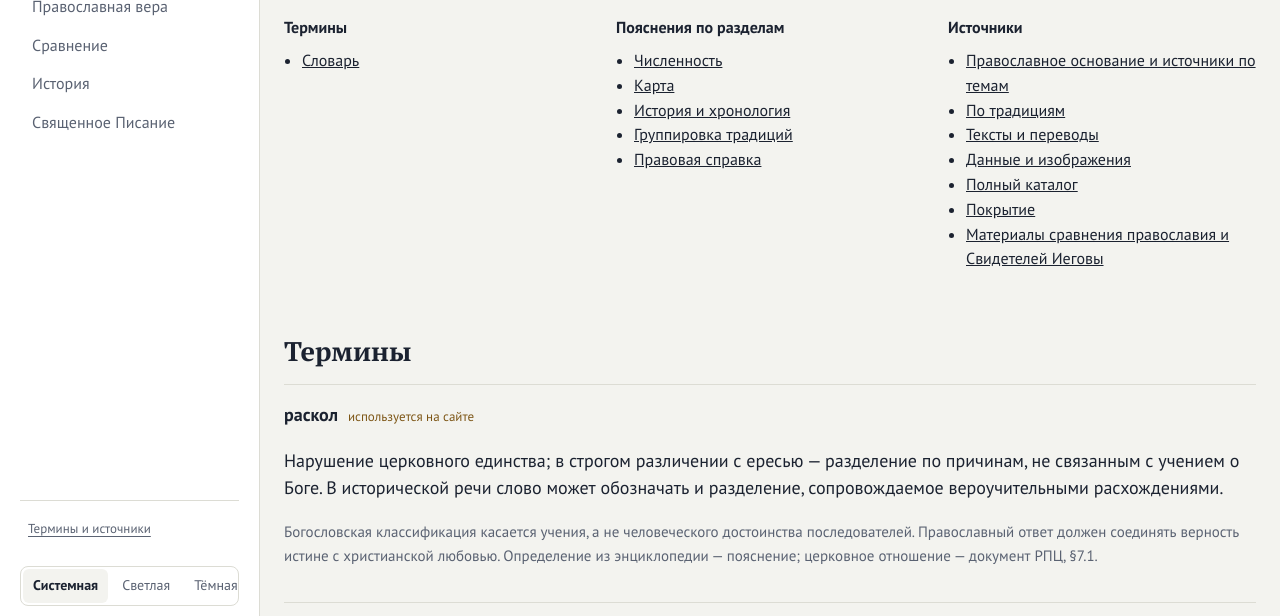
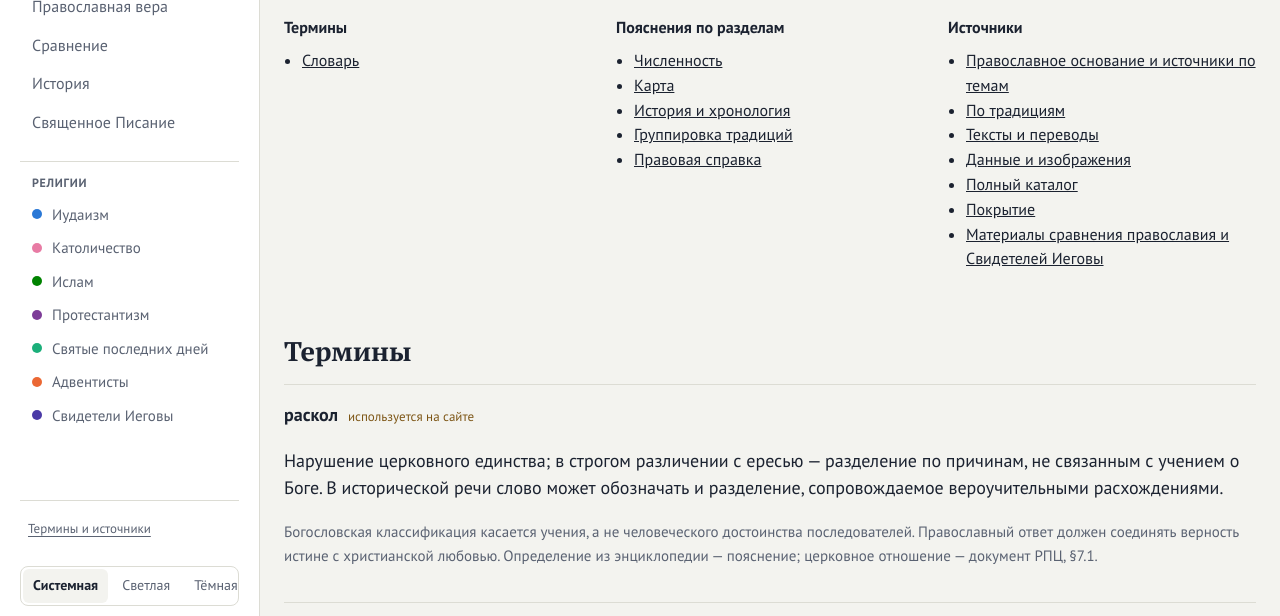
Before and after one commit to vil4max/scripture-science, an Astro site: page /scripture-science/sources in a window 1280 px wide. Shown: the part 170-786 px from the top of the page. Built offline with nearby package versions, Linux system fonts and the light colour scheme; Astro itself is replaced by a stand-in of ours.

Commit message:
feat(nav): add a Religions group with every tradition page to the menu
The owner asked where the menu of the religions' detail pages is: after
the separate "Traditions" item was removed as a duplicate of the overview,
the pages were reachable only from the home cards and the comparison.

The sidebar now has a "Religions" group under the main sections: the seven
other traditions by age in short names (Judaism, Catholicism, Islam,
Protestantism, Latter-day Saints, Adventists, Jehovah's Witnesses) with a
dot in each tradition's colour, the current page highlighted. On a narrow
window the group is one wrapping row beside the sections. It stays a flat
list; Orthodoxy keeps its own item.

Validation: PATH=/opt/homebrew/opt/node/bin:$PATH npm run verify (Node
26.8.2) exited 0: 142/142 tests; checked at desktop and 800 px width in the
browser after restarting the dev server for the new styles.

```diff
--- a/src/components/SiteHeader.astro
+++ b/src/components/SiteHeader.astro
@@ -2,7 +2,8 @@
 // Sitewide sidebar (docs/tasks/site-m13-sidebar-sections.md): the site's
 // sections as pages, the current one highlighted, and the theme switch.
 // Below 1000px it becomes a top bar with the same links in a row; nothing
-// folds or nests (owner, 2026-09-26: «не усложняй вложением»).
+// folds or nests (owner, 2026-09-26: «не усложняй вложением»); the religions
+// group is a second flat list under a small label.
 // The navigation is a plain, ARIA-labelled list - not a <nav> element - on
 // purpose: scripts/check_text.py locates the page's *first* <nav> (and
 // first <main>) to compare against source/orthodoxy-jw.html, and on the
@@ -10,7 +11,9 @@
 // (src/pages/pairs/orthodoxy-jw.astro), not this sitewide one. `role="navigation"`
 // keeps the same accessibility landmark without the tag collision.
 import ThemeSwitch from './ThemeSwitch.astro';
+import { getOrderedMatrix } from '../lib/content';
 import { withBase } from '../lib/paths';
+import { TRADITION_COLOR_TOKEN } from '../lib/rules';
 
 // Orthodoxy is the site's foundation, so it has its own item; the other
 // traditions' pages open from «Религии мира» and the comparison
@@ -22,6 +25,20 @@ const sections = [
   { path: 'timeline/', label: 'История' },
   { path: 'bible/', label: 'Священное Писание' },
 ];
+// The pages of the other traditions, by age, in short names (owner,
+// 2026-10-01: they need a way in from the menu). Each page holds that
+// tradition's detailed analysis.
+const SHORT_NAMES: Record<string, string> = {
+  judaism: 'Иудаизм', catholicism: 'Католичество', islam: 'Ислам', protestantism: 'Протестантизм',
+  lds: 'Святые последних дней', adventism: 'Адвентисты', jw: 'Свидетели Иеговы',
+};
+const religions = (await getOrderedMatrix())
+  .filter((tradition) => tradition.id !== 'orthodoxy')
+  .map((tradition) => ({
+    path: `traditions/${tradition.id}/`,
+    label: SHORT_NAMES[tradition.id] ?? tradition.data.name,
+    color: TRADITION_COLOR_TOKEN[tradition.data.id],
+  }));
 // Reference pages sit at the bottom of the sidebar (owner, 2026-09-26:
 // «глоссарий источники это доп инфо которую можно опустить вниз»).
 const reference = [
@@ -36,8 +53,7 @@ const here = normalise(Astro.url.pathname);
 // (owner, 2026-09-26: one comparison section).
 const isCurrent = (path: string) =>
   normalise(withBase(path)) === here ||
-  (path === 'compare/' && here.startsWith(normalise(withBase('pairs/')))) ||
-  (path === '' && here.startsWith(normalise(withBase('traditions/'))));
+  (path === 'compare/' && here.startsWith(normalise(withBase('pairs/'))));
 ---
 
 <aside class="site-side">
@@ -50,6 +66,21 @@ const isCurrent = (path: string) =>
             <li>
               <a href={withBase(s.path)} aria-current={isCurrent(s.path) ? 'page' : undefined} data-carry-selection>
                 {s.label}
+              </a>
+            </li>
+          ))
+        }
+      </ul>
+    </div>
+    <div class="religions site-nav" role="navigation" aria-label="Религии">
+      <p class="group-label">Религии</p>
+      <ul>
+        {
+          religions.map((r) => (
+            <li>
+              <a href={withBase(r.path)} aria-current={isCurrent(r.path) ? 'page' : undefined} data-carry-selection>
+                <span class="chip" style={`background:var(${r.color})`} aria-hidden="true" />
+                {r.label}
               </a>
             </li>
           ))
@@ -125,6 +156,38 @@ const isCurrent = (path: string) =>
     background: color-mix(in srgb, var(--ink) 10%, transparent);
   }
 
+  /* The religions group: a small label over a flat list with a colour dot
+  per tradition, no nesting. */
+  .religions {
+    border-top: 1px solid var(--line);
+    padding-top: 12px;
+  }
+
+  .group-label {
+    margin: 0 0 6px;
+    padding: 0 12px;
+    font-size: 12px;
+    font-weight: 700;
+    letter-spacing: 0.06em;
+    text-transform: uppercase;
+    color: var(--muted);
+  }
+
+  .religions a {
+    display: flex;
+    align-items: center;
+    gap: 10px;
+    font-size: 15px;
+    padding: 6px 12px;
+  }
+
+  .chip {
+    width: 10px;
+    height: 10px;
+    border-radius: 50%;
+    flex: none;
+  }
+
   /* Terms and sources sit apart at the bottom, under a thin rule, with no
   heading and no nesting (owner, 2026-09-26). */
   .reference {
@@ -189,11 +252,16 @@ const isCurrent = (path: string) =>
     усложняй вложением») - just turned to match the row: a left border
     instead of a top one, so terms/sources keep reading as extra material
     next to the main sections, not one more section. */
-    .reference {
+    .reference,
+    .religions {
       border-top: none;
       padding-top: 0;
       border-left: 1px solid var(--line);
       padding-left: 16px;
     }
+
+    .group-label {
+      display: none;
+    }
   }
 </style>
```
